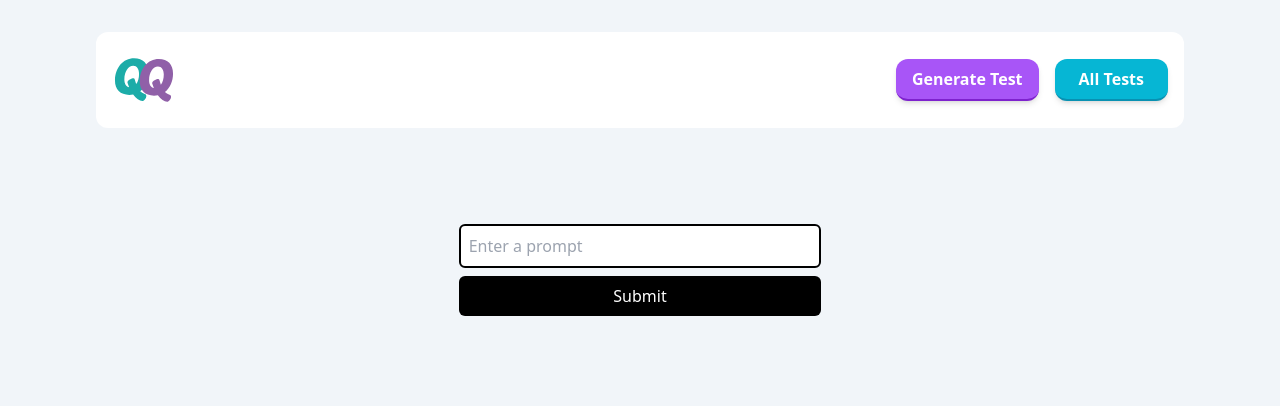
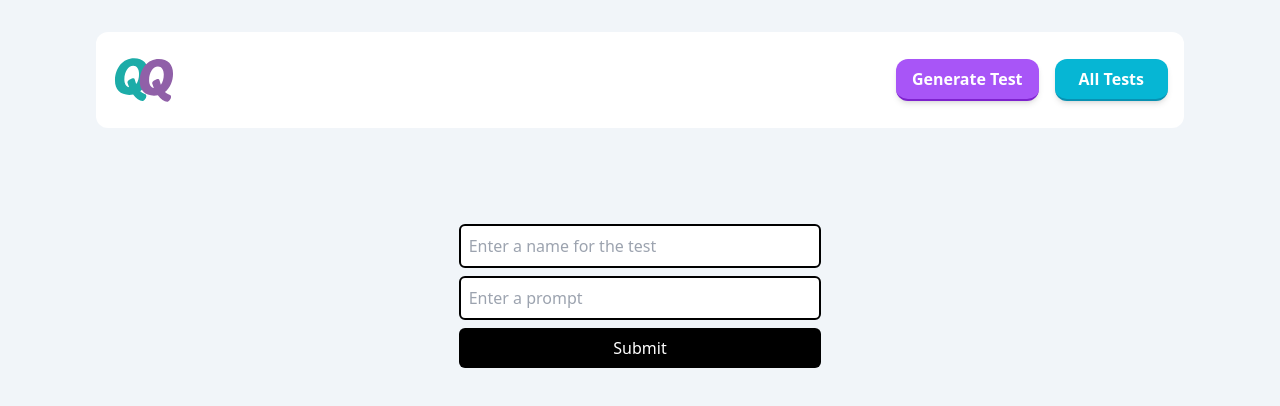
Before and after one commit to ZakRab/QwikQuiz, a SvelteKit app: page /generateTest in a window 1280 px wide. Shown: the top 406 px of the page. Built offline with nearby package versions, Linux system fonts and the light colour scheme.

Commit message:
Add test name input field and handle test data

```diff
--- a/src/components/GenerateTestForm.svelte
+++ b/src/components/GenerateTestForm.svelte
@@ -1,10 +1,15 @@
 <script>
-  import { createEventDispatcher } from "svelte";
-
+  import { Test } from "../model/Test"
+  import { TestStore } from "../stores";
+  import { MCQuestion } from "../model/mcQuestion";
+  import { LAQuestion } from "../model/laQuestion";
   let prompt = "";
-  const dispatch = createEventDispatcher();
-
+  let testName = "";
   async function handleSubmit() {
+    if ( !(prompt.length > 0 && testName.length > 0)){
+      alert("Please enter a prompt and a test name");
+      return;
+    }
     const response = await fetch("/generateTest", {
       method: "POST",
       body: JSON.stringify({ test: prompt }),
@@ -14,21 +19,59 @@
 
     let parsedData = parseData(data);
 
-    dispatch("submit", parsedData); // Emit an event with the data
-    console.log(parsedData);
     prompt = ""; // Reset prompt
+    testName = ""; // Reset prompt
+    handleData(parsedData);
   }
 
   function parseData(data) {
     let parsedData = data.chatCompletion.choices[0].message.content;
+    console.log(parsedData);
     return parsedData;
   }
+
+  function handleData(testData) {
+    // Parsing event data
+    if (typeof testData === "string") {
+      //FIXME: Make sure that it actually parses correctly because currently it is not.
+      testData = JSON.parse(testData);
+    }
+
+    // Assuming testData is structured correctly for a single MCQuestion for simplicity
+    // You might need to adjust this based on your actual data structure
+    const mcQuestion = new MCQuestion(
+      testData.question,
+      testData.options,
+      testData.answer
+    );
+
+    // Instantiate a Test object
+    //FIXME: Make sure that the Test object is instantiated correctly
+    const newTest = new Test(
+      testName,
+      Date.now(),
+      "Dynamic Tag",
+      [mcQuestion],
+      [new LAQuestion()]
+    );
+
+    // Updates the store with the new Test object
+    TestStore.update((currentTests) => [...currentTests, newTest]);
+  }
 </script>
+
+
 
 <form
   on:submit|preventDefault={handleSubmit}
   class="flex flex-col gap-2 items-center mt-10"
 >
+  <input
+    class="border-2 border-black rounded-md p-2 w-1/3"
+    type="text"
+    bind:value={testName}
+    placeholder="Enter a name for the test"
+  />
   <input
     class="border-2 border-black rounded-md p-2 w-1/3"
     type="text"
--- a/src/routes/generateTest/+page.svelte
+++ b/src/routes/generateTest/+page.svelte
@@ -1,44 +1,10 @@
 <script>
   import GenerateTestForm from "../../components/GenerateTestForm.svelte";
-  import { Test } from "../../model/Test";
-  import { TestStore } from "../../stores";
-  import { MCQuestion } from "../../model/mcQuestion";
-  import { LAQuestion } from "../../model/laQuestion";
   import NavBar from "../../components/NavBar.svelte";
 
-  function handleData(event) {
-    let testData = event.detail;
-
-    // Parsing event data
-    if (typeof testData === "string") {
-      //FIXME: Make sure that it actually parses correctly because currently it is not.
-      testData = JSON.parse(testData);
-    }
-
-    // Assuming testData is structured correctly for a single MCQuestion for simplicity
-    // You might need to adjust this based on your actual data structure
-    const mcQuestion = new MCQuestion(
-      testData.question,
-      testData.options,
-      testData.answer
-    );
-
-    // Instantiate a Test object
-    //FIXME: Make sure that the Test object is instantiated correctly
-    const newTest = new Test(
-      "Dynamic Test",
-      Date.now(),
-      "Dynamic Tag",
-      [mcQuestion],
-      [new LAQuestion()]
-    );
-
-    // Updates the store with the new Test object
-    TestStore.update((currentTests) => [...currentTests, newTest]);
-  }
 </script>
 
 <main class="px-24 py-8 h-svh bg-slate-100 flex flex-col gap-14">
   <NavBar></NavBar>
-  <GenerateTestForm on:submit={handleData}></GenerateTestForm>
+  <GenerateTestForm></GenerateTestForm>
 </main>
```
